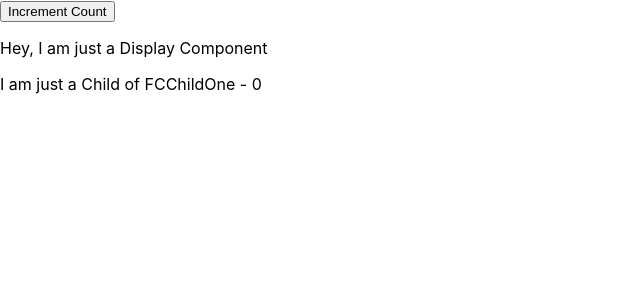
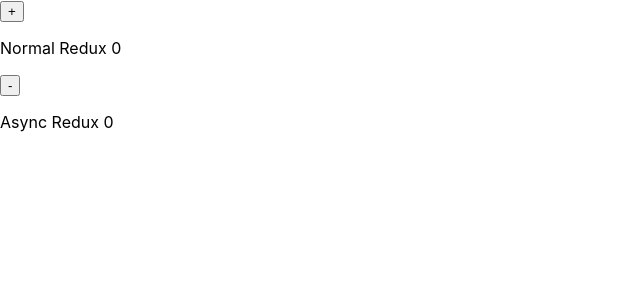
Before and after one commit to ajomadlabs/crio, a React (Create React App) app: page / in a window 1280 px wide. Shown: the top 300 px of the page, without its empty margins (0-640 px from the left). Built offline with nearby package versions, Linux system fonts and the light colour scheme.

Commit message:
fix: redux snippet

```diff
--- a/package.json
+++ b/package.json
@@ -11,8 +11,11 @@
     "@testing-library/user-event": "^13.5.0",
     "react": "^18.2.0",
     "react-dom": "^18.2.0",
+    "react-redux": "^9.1.0",
     "react-router-dom": "^6.22.0",
     "react-scripts": "5.0.1",
+    "redux": "^5.0.1",
+    "redux-thunk": "^3.1.0",
     "web-vitals": "^2.1.4"
   },
   "scripts": {
--- a/src/App.js
+++ b/src/App.js
@@ -18,6 +18,8 @@ import FCUseCallback from './SessionEight/FCUseCallback';
 import FCUseMemo from './SessionEight/FCUseMemo';
 import FCContext from './SessionNine/FCContext';
 import FCReducer from './SessionNine/FCReducer';
+import NormalRedux from './SessionTen/NormalRedux';
+import AsyncRedux from './SessionTen/AsyncRedux';
 
 class App extends React.Component {
   constructor(props) {
@@ -54,8 +56,10 @@ class App extends React.Component {
         {/* <FCMaterialUi /> */}
         {/* <FCUseCallback /> */}
         {/* <FCUseMemo /> */}
-        <FCContext />
+        {/* <FCContext /> */}
         {/* <FCReducer /> */}
+        <NormalRedux />
+        <AsyncRedux />
       </div>
     );
   }
--- /dev/null
+++ b/src/SessionTen/AsyncRedux.jsx
@@ -0,0 +1,7 @@
+import { useSelector } from 'react-redux';
+const AsyncRedux = () => {
+  const count = useSelector((state) => state.counter.count);
+  return <p>Async Redux {count}</p>;
+};
+
+export default AsyncRedux;
--- /dev/null
+++ b/src/SessionTen/NormalRedux.jsx
@@ -0,0 +1,16 @@
+import { useSelector, useDispatch } from 'react-redux';
+import { decrementCount, incrementCount } from '../store/action';
+
+const NormalRedux = () => {
+  const dispatch = useDispatch();
+  const count = useSelector((state) => state.counter.count);
+  return (
+    <>
+      <button onClick={() => dispatch(incrementCount())}>+</button>
+      <p>Normal Redux {count}</p>
+      <button onClick={() => dispatch(decrementCount())}>-</button>
+    </>
+  );
+};
+
+export default NormalRedux;
--- a/src/index.js
+++ b/src/index.js
@@ -2,16 +2,20 @@ import React from 'react';
 import ReactDOM from 'react-dom/client';
 import './index.css';
 import App from './App';
+import { Provider } from 'react-redux';
+import { store } from './store';
 import reportWebVitals from './reportWebVitals';
 
 const root = ReactDOM.createRoot(document.getElementById('root'));
 root.render(
   // <React.StrictMode>
-  <App />
+  <Provider store={store}>
+    <App />
+  </Provider>
   // </React.StrictMode>
 );
 
 // If you want to start measuring performance in your app, pass a function
 // to log results (for example: reportWebVitals(console.log))
 // or send to an analytics endpoint. Learn more: https://bit.ly/CRA-vitals
-reportWebVitals();
+// reportWebVitals();
--- /dev/null
+++ b/src/store/action.js
@@ -0,0 +1,11 @@
+export const incrementCount = () => {
+  return {
+    type: 'increment',
+  };
+};
+
+export const decrementCount = () => {
+  return {
+    type: 'decrement',
+  };
+};
--- /dev/null
+++ b/src/store/index.js
@@ -0,0 +1,8 @@
+import { createStore, combineReducers } from 'redux';
+import counterReducer from './reducer';
+
+const rootReducer = combineReducers({
+  counter: counterReducer,
+});
+
+export const store = createStore(rootReducer);
--- /dev/null
+++ b/src/store/reducer.js
@@ -0,0 +1,22 @@
+import initialState from './state';
+
+function counterReducer(state = initialState, action) {
+  switch (action.type) {
+    case 'increment': {
+      return {
+        ...state,
+        count: state.count + 1,
+      };
+    }
+    case 'decrement': {
+      return {
+        ...state,
+        count: state.count - 1,
+      };
+    }
+    default:
+      return state;
+  }
+}
+
+export default counterReducer;
--- /dev/null
+++ b/src/store/state.js
@@ -0,0 +1,5 @@
+const initialState = {
+  count: 0,
+};
+
+export default initialState;
```
Also changed, not shown: 1 other file (tests, documents, lock files or other folders).
